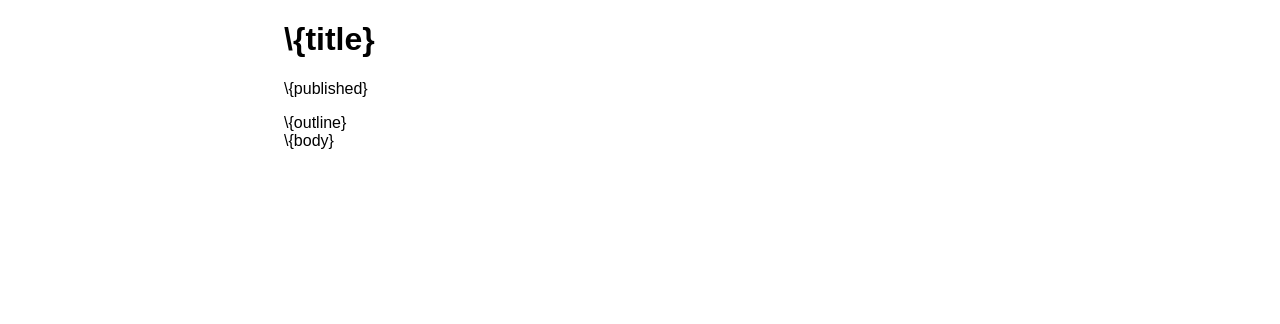
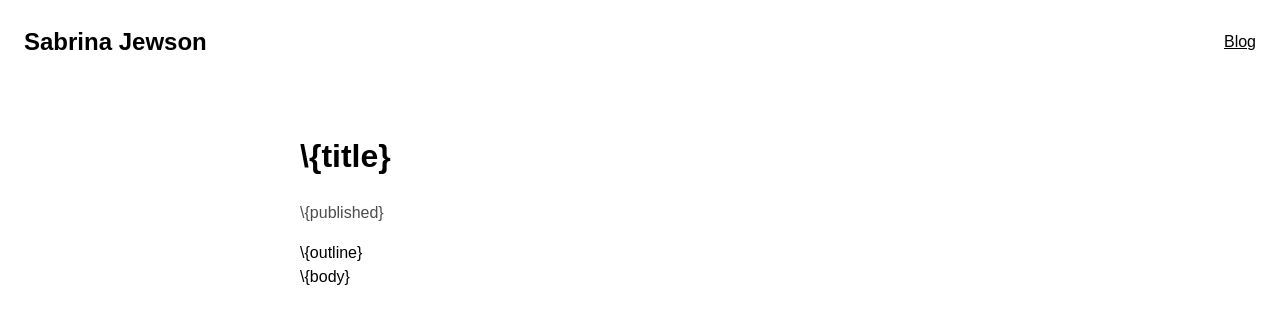
Before and after one commit to SabrinaJewson/sabrinajewson.github.io, a plain HTML site: page blog/post.html in a window 1280 px wide. Drawn offline with Linux system fonts and the light colour scheme.

Commit message:
Use a single-column layout
- Fix a bug in the templater

```diff
--- a/blog/post.css
+++ b/blog/post.css
@@ -1,6 +1,5 @@
-body {
-	max-width: 80ch;
-	margin: 0 auto;
+#published {
+	opacity: 0.7;
 }
 
 /* Heading anchors */
--- a/blog/post.html
+++ b/blog/post.html
@@ -5,8 +5,8 @@
 		<meta name="viewport" content="width=device-width, initial-scale=1">
 
 		<meta name="color-scheme" content="dark light">
-		<meta name="theme-color" content="#ffffff" media="(prefers-color-scheme: light)">
-		<meta name="theme-color" content="#000000" media="(prefers-color-scheme: dark)">
+		<meta name="theme-color" content="#FFF" media="(prefers-color-scheme:light)">
+		<meta name="theme-color" content="#000" media="(prefers-color-scheme:dark)">
 
 		<meta property="og:site_name" content="Sabrina Jewson">
 		<link rel="icon" href="/\{favicon_path}">
@@ -21,9 +21,17 @@
 		<link rel="stylesheet" href="../common.css">
 	</head>
 	<body>
-		<h1>\{title}</h1>
-		<p><time datetime="\{published}">\{published}</time></p>
-		<nav>\{outline}</nav>
-		<main>\{body}</main>
+		<header>
+			<a href="/" class="name">Sabrina Jewson</a>
+			<nav>
+				<a href="/blog">Blog</a>
+			</nav>
+		</header>
+		<main>
+			<h1>\{title}</h1>
+			<p id="published"><time datetime="\{published}">\{published}</time></p>
+			<nav>\{outline}</nav>
+			\{body}
+		</main>
 	</body>
 </html>
--- a/common.css
+++ b/common.css
@@ -5,6 +5,29 @@
 body {
 	font-family: sans-serif;
 	font-size: 16px;
+	margin: 0;
+	line-height: 1.5;
+}
+
+header {
+	width: 100%;
+	display: flex;
+	flex-flow: row wrap;
+	justify-content: space-between;
+	align-items: center;
+	padding: 24px;
+}
+
+.name {
+	font-size: 24px;
+	font-weight: bold;
+	text-decoration: none;
+}
+
+main {
+	max-width: 80ch;
+	margin: 48px auto 0 auto;
+	padding: 0 16px;
 }
 
 /* Links */
```
Also changed, not shown: blog/index.html (+12 -3 lines), blog/test-post.md (+4 -0 lines), 1 other file.
